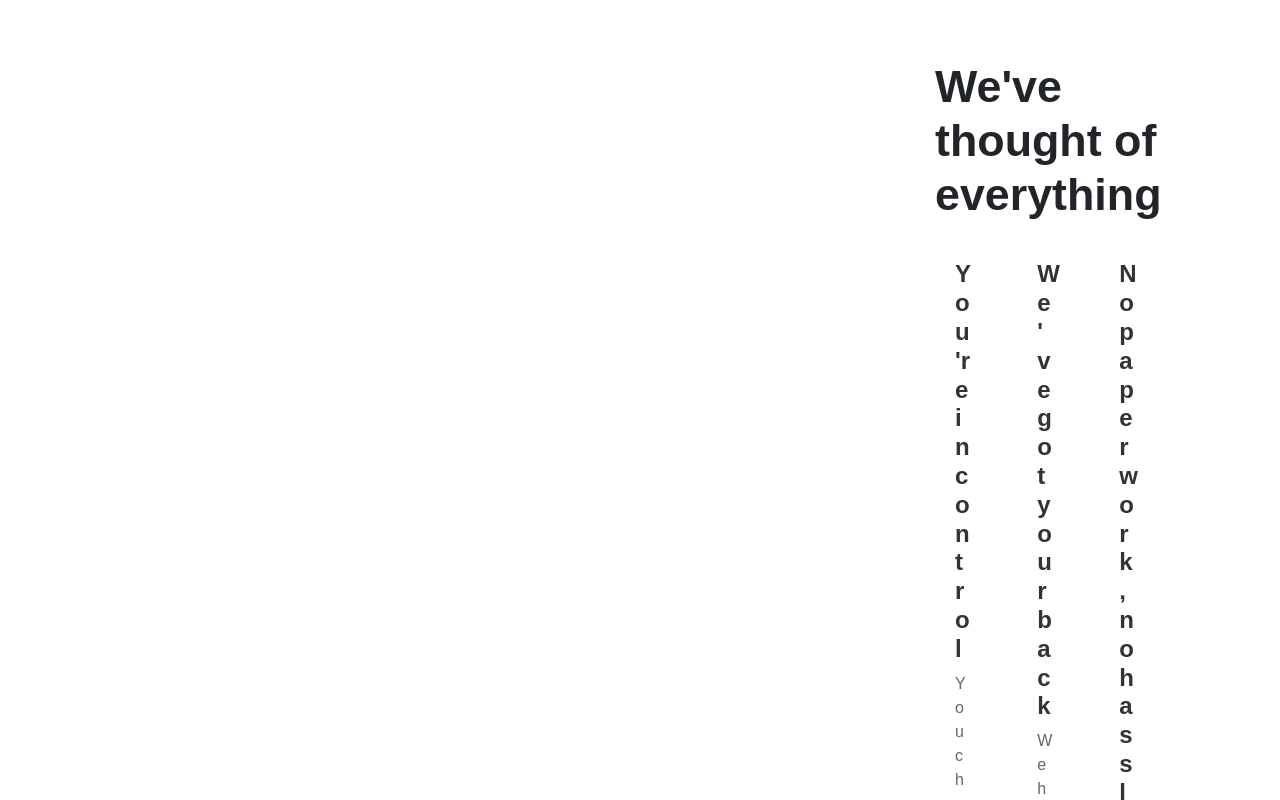
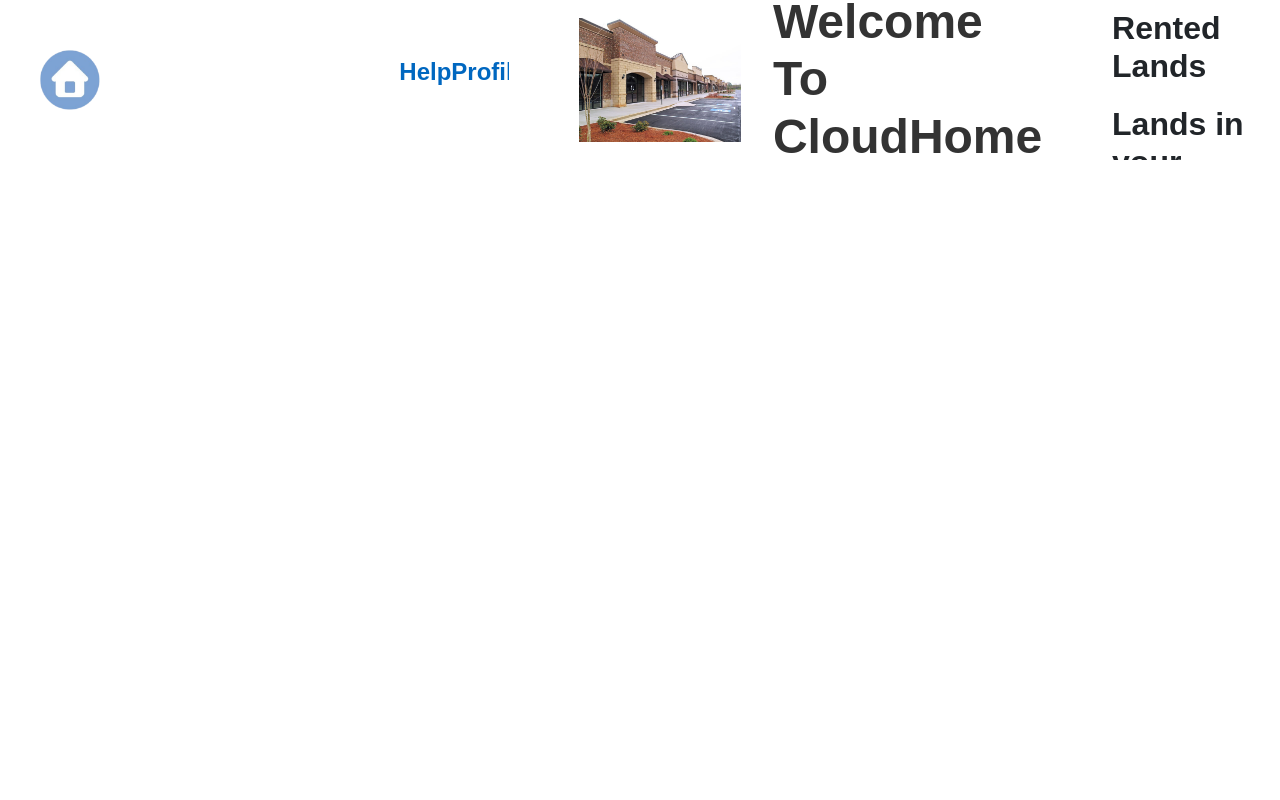
Before and after one commit to Nandini80/CloudHome, a React (Vite) app in the folder client/: page /userdash in a window 1280 px wide. Built offline with nearby package versions, Linux system fonts and the light colour scheme.

Commit message:
User-dash

```diff
--- a/client/src/components/Host/HostDashboard/Owner.jsx
+++ b/client/src/components/Host/HostDashboard/Owner.jsx
@@ -1,6 +1,6 @@
 import React from 'react'
 import { TiTick } from "react-icons/ti";
-import OwnerImg from '../../assets/owner-dash.png';
+import OwnerImg from '../../../assets/owner-dash.png';
 import './Owner.css';
 
 const Owner = () => {
--- a/client/src/components/User/Dashboard/userdash.jsx
+++ b/client/src/components/User/Dashboard/userdash.jsx
@@ -13,6 +13,8 @@
 import logo from '../../../assets/CloudHomeLogo.png';
 import img1 from '../../../assets/Unknown_person.jpg';
 import { useNavigate } from 'react-router-dom';
+import userDashLogo from '../../../assets/userDash.jpeg';
+import UserNavbar from '../UserNav/userNavbar';
 
 const UserDashboard = () => {
 
@@ -25,46 +27,24 @@
 
   return (
     <div className='container'>
+      <UserNavbar/>
         {/*Hero section */}
         <div className='hero-section'>
-    <div>
-      {/* Navbar */}
-      <div className="navbar">
-        <div className="company-info" style={{paddingLeft:'1rem'}} >
-          <img src={logo} className="logo" />
-          <span className="company-name">CloudHome</span>
-        </div>
-        <div style={{paddingRight:'2rem'}} >
-          <CiSettings className="icon" />
-          <CiLogout className="icon" onClick={doLogout} />
-          <IoIosHelpCircleOutline className="icon" />
-        </div>
-      </div>
-      {/* Body */}
-      <div className="body-container">
-        <div className="left-half">
-          <h1 style={{marginLeft: '3rem'}}>Your Dashboard</h1>
-          <br />
-          <button className="find-land-button">Find land nearby</button>
-          <button className="prev-land-button">Previous Lands rented</button>
-        </div>
-        <img src={img1} alt="Landscape" className="landscape-pic" />
-      </div>
 
-            <img src="" className='owner-dash-img'/>
+            <img src={userDashLogo} className='owner-dash-img'/>
 
             <div className='hero'>
-                <h1 className='hero-head'>Hi Your Name <br/> Welcome to CloudHome</h1>
-                <p className='hero-subHead'>The easiest way to rent lands!</p>
+                <h1 className='hero-head'>Hello Your Name <br/> Welcome To CloudHome</h1>
+                <p className='hero-subHead'>Find storages easily!</p>
                 <div className='hero-btn-container'>
-                    <button className='list-btn'>Find Nearby Lands</button>
+                    <button className='list-btn'>Find Nearby Storages</button>
                 </div>
 
             </div>
         </div>
 
         {/*hero section 2  , add icons in cards*/}
-        <div className='hero-section-2'>
+        {/* <div className='hero-section-2'>
             <h2 className='hero-head-2'>We've thought of everything</h2>
 
             <div className='grid'>
@@ -100,18 +80,17 @@
                 </div>
 
             </div>
-        </div>
+        </div> */}
 
         {/*hero head 3 */}
         <div className='hero-3'>
-            <h2 className='hero-head-3'>Check Your Lands</h2>
+            <h2 className='hero-head-3'>Check Your Rented Lands</h2>
             {/*send request get to backend add map function to show your lands as caraousel or no lands if no lands fetched */}
 
-            <h2 className='hero-head-3'>Check Your Rented Users</h2>
+            <h2 className='hero-head-3'>Lands in your states</h2>
             {/*send request get to backend add map function to show your rented users as caraousel or no lands if no lands fetched */}
         </div>
 
-    </div>
     </div>
   );
 };
```
Also changed, not shown: client/src/assets/userDash.jpeg (added).
